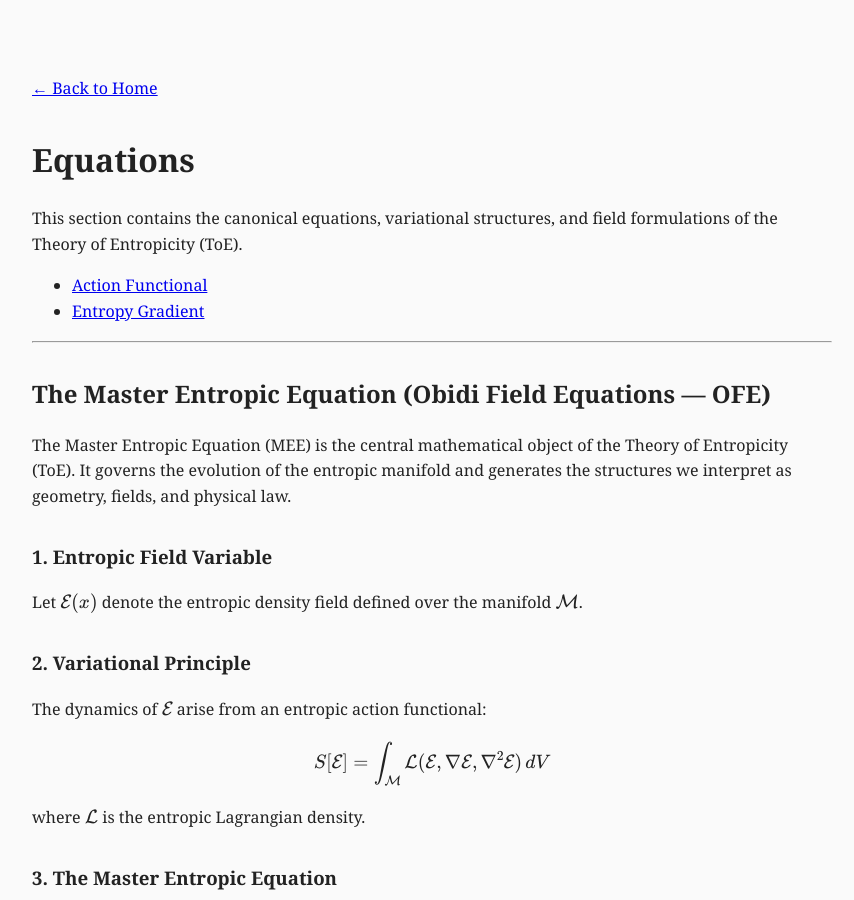
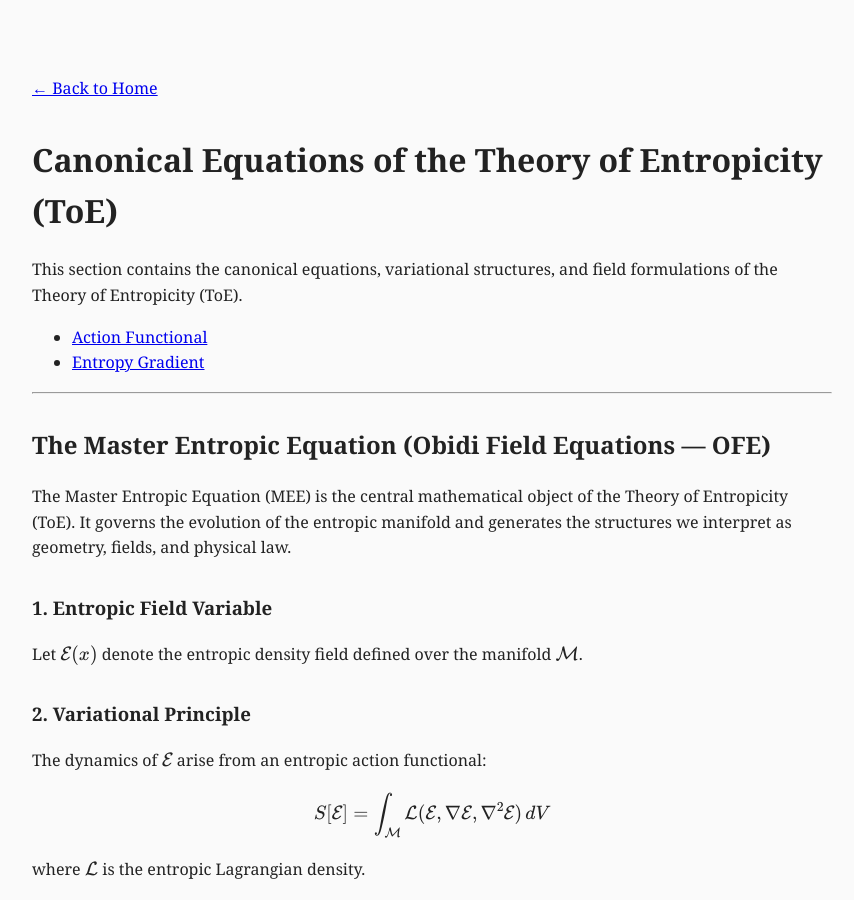
Before and after one commit to Entropicity/Theory-of-Entropicity-ToE, a Jekyll site: the page built from equations/index.html, in a window 1280 px wide and 900 px high. Shown: the whole window, without its empty margins (218-1072 px from the left). Built offline with Jekyll 4.4.1, drawn with Linux system fonts in a browser that asks for light colours.

Commit message:
Update index.html

```diff
--- a/equations/index.html
+++ b/equations/index.html
@@ -5,7 +5,7 @@ title: Equations
 
 <p><a href="https://entropicity.github.io/Theory-of-Entropicity-ToE/">← Back to Home</a></p>
 
-<h1>Equations</h1>
+<h1>Canonical Equations of the Theory of Entropicity (ToE)</h1>
 
 <p>This section contains the canonical equations, variational structures, and field formulations of the Theory of Entropicity (ToE).</p>
 
```
